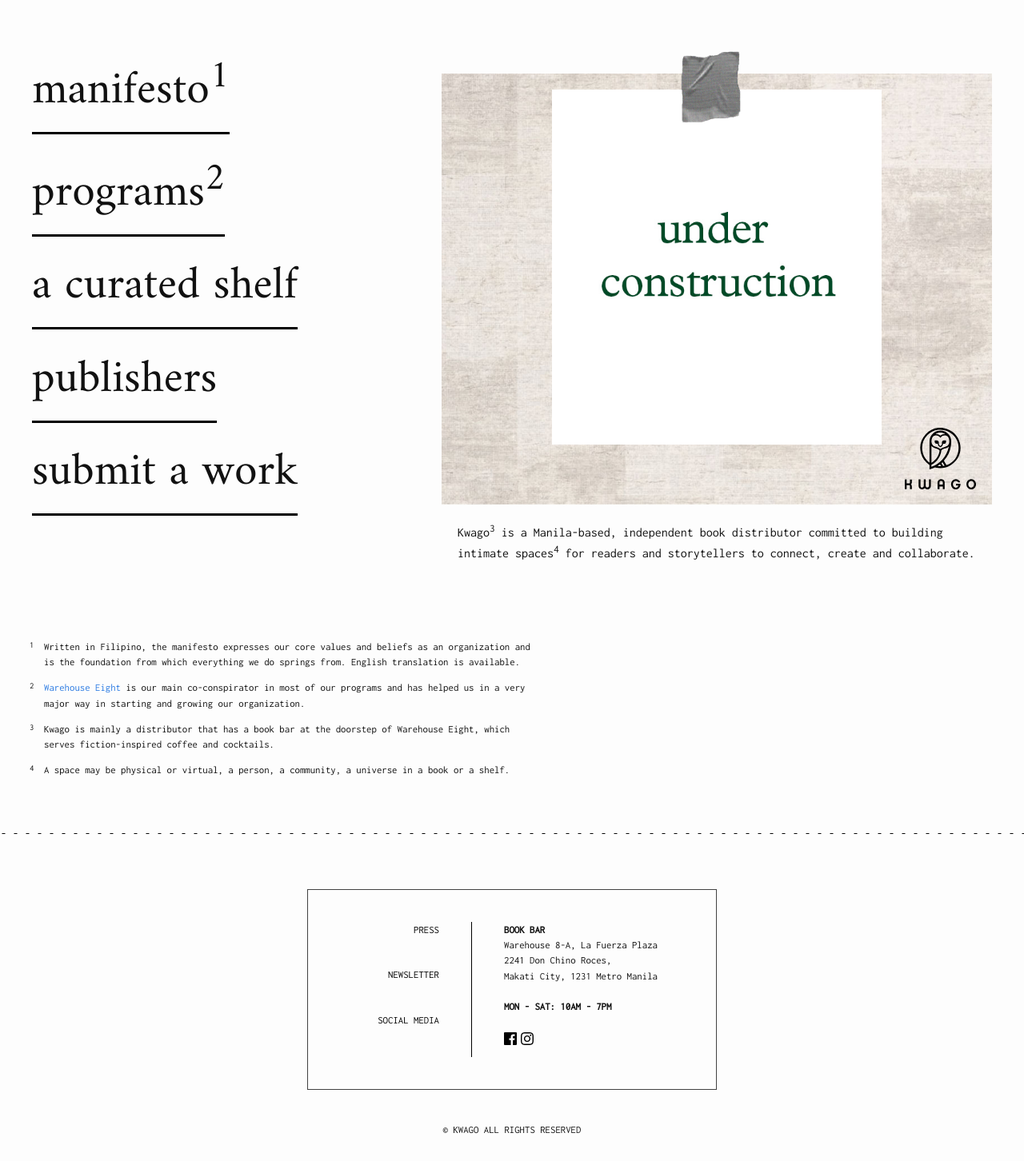
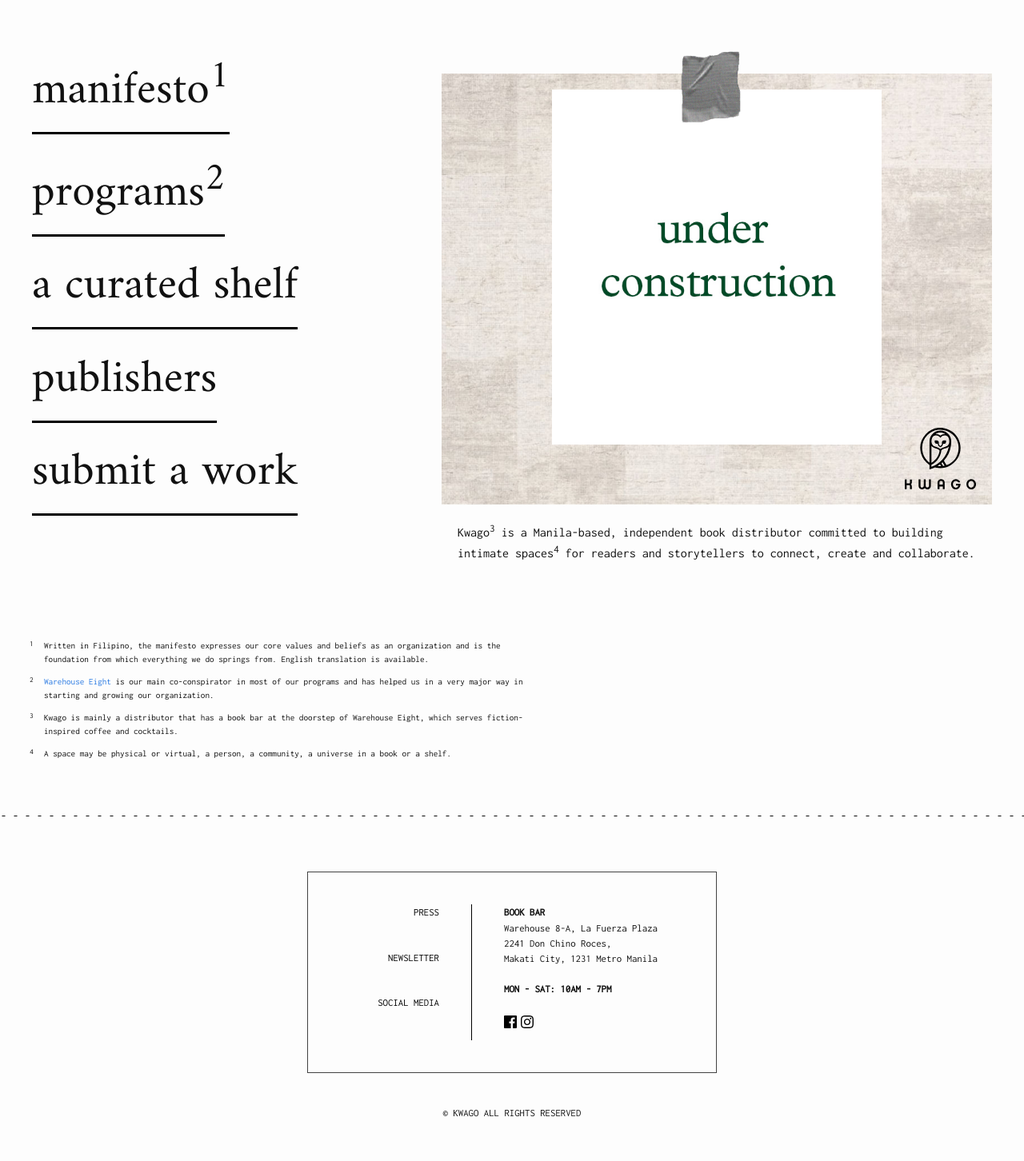
Before and after one commit to patsylala/kwago-siteleaf, a Jekyll site: the page built from index.md, in a window 1280 px wide. Shown: the whole page at 80% size. Built offline with Jekyll 4.4.1, drawn with Linux system fonts in a browser that asks for light colours; after the commit the page ends 1431 px from its top, so only the background shows below that.

Commit message:
change footnote font size

```diff
--- a/_sass/minima/_layout.scss
+++ b/_sass/minima/_layout.scss
@@ -432,7 +432,7 @@
 }
 
 .foot-notes {
-  font-size: .8em;
+  font-size: .7em;
   margin: 40px 0 40px 0;
   width: 50%;
   padding: 40px 40px 0px 25px;
--- a/css/main.css
+++ b/css/main.css
@@ -517,7 +517,7 @@
   font-size: .8em; }
 
 .foot-notes {
-  font-size: .8em;
+  font-size: .7em;
   margin: 40px 0 40px 0;
   width: 50%;
   padding: 40px 40px 0px 25px; }
```
Also changed, not shown: 3 other files.
